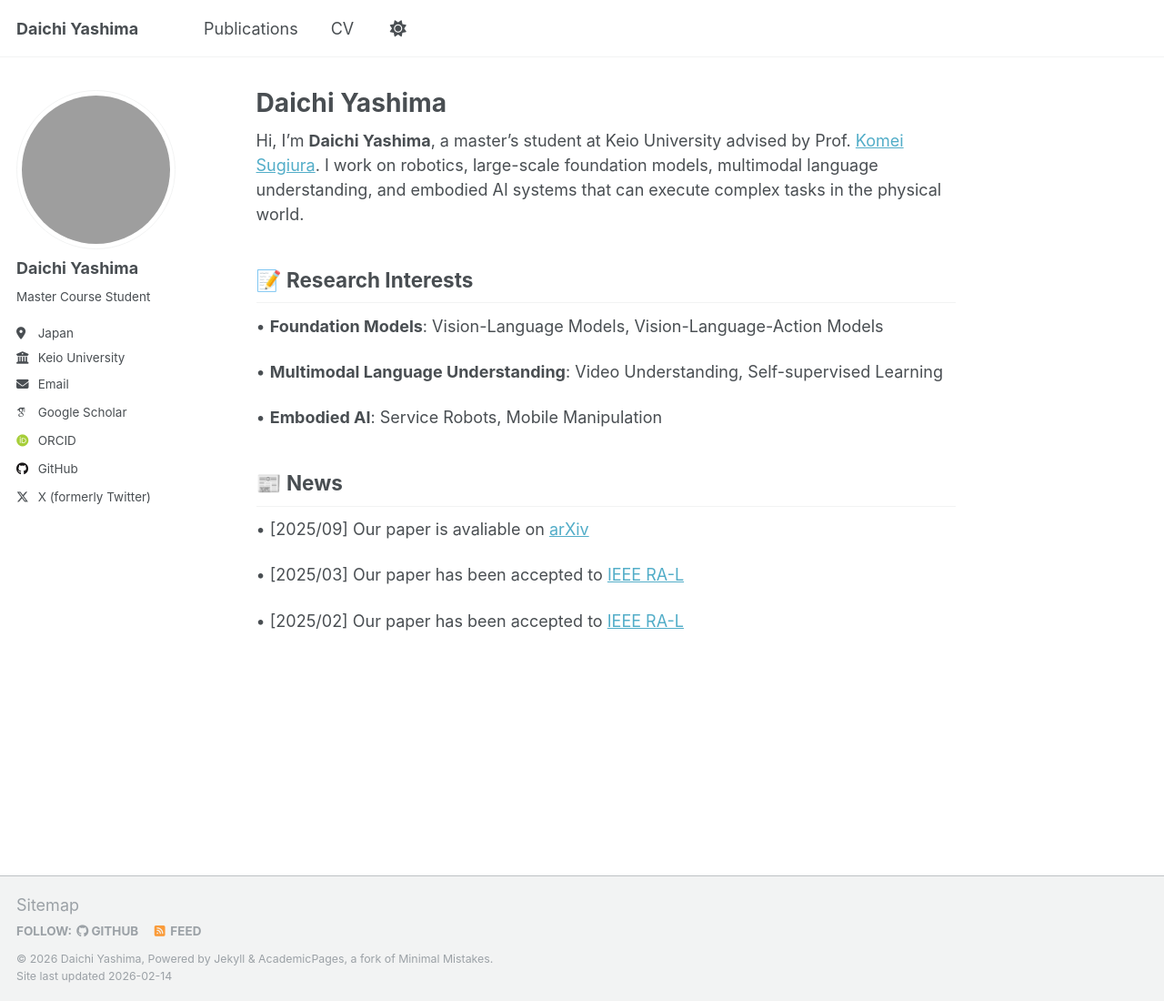
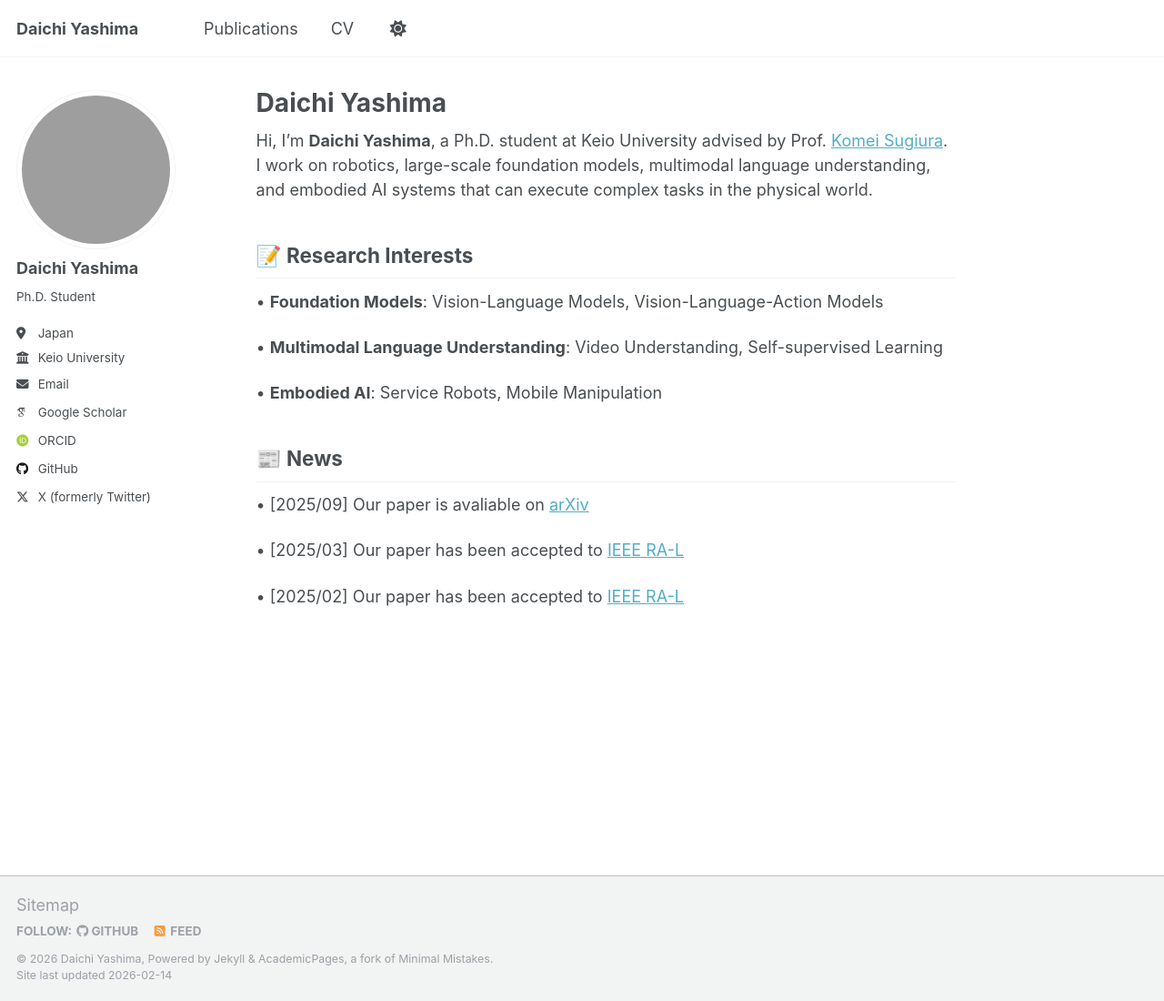
Before and after one commit to daichi1207/daichi1207.github.io, a Jekyll site: the page built from _pages/about.md, in a window 1280 px wide and 1100 px high. Shown: the whole window at 91% size. Built offline with Jekyll 4.4.1, drawn with Linux system fonts in a browser that asks for light colours; some web fonts are replaced.

Commit message:
:art: up

```diff
--- a/_config.yml
+++ b/_config.yml
@@ -12,7 +12,7 @@ site_theme               : "default"
 title                    : "Daichi Yashima"
 title_separator          : "-"
 name                     : &name "Daichi Yashima"
-description              : "Daichi Yashima is a master's student at Keio University researching robotics, foundation models, multimodal understanding, and embodied AI."
+description              : "Daichi Yashima is a Ph.D. student at Keio University researching robotics, foundation models, multimodal understanding, and embodied AI."
 url                      : https://daichi1207.github.io # the base hostname & protocol for your site e.g. "https://[your GitHub username].github.io" or if you already have some other page hosted on Github then use "https://[your GitHub username].github.io/[Your Repo Name]"
 baseurl                  : "" # the subpath of your site, e.g. "/blog"
 repository               : "daichi1207/daichi1207.github.io"
@@ -25,7 +25,7 @@ author:
   avatar           : "self.jpeg"
   name             : "Daichi Yashima"
   pronouns         : # example: "she/her"
-  bio              : "Master Course Student"
+  bio              : "Ph.D. Student"
   location         : "Japan"
   employer         : "Keio University"
   uri              : # URL
--- a/_pages/about.md
+++ b/_pages/about.md
@@ -2,7 +2,7 @@
 permalink: /
 title: "Daichi Yashima"
 seo_title: "Daichi Yashima"
-description: "Daichi Yashima is a master's student at Keio University working on robotics, foundation models, multimodal language understanding, and embodied AI."
+description: "Daichi Yashima is a Ph.D. student at Keio University working on robotics, foundation models, multimodal language understanding, and embodied AI."
 excerpt: "Daichi Yashima is a robotics researcher at Keio University focused on foundation models, multimodal language understanding, and embodied AI."
 author_profile: true
 redirect_from:
@@ -10,7 +10,7 @@ redirect_from:
   - /about.html
 ---
 
-Hi, I'm **Daichi Yashima**, a master's student at Keio University advised by Prof. [Komei Sugiura](https://komeisugiura.jp/index_en.html). I work on robotics, large-scale foundation models, multimodal language understanding, and embodied AI systems that can execute complex tasks in the physical world.
+Hi, I'm **Daichi Yashima**, a Ph.D. student at Keio University advised by Prof. [Komei Sugiura](https://komeisugiura.jp/index_en.html). I work on robotics, large-scale foundation models, multimodal language understanding, and embodied AI systems that can execute complex tasks in the physical world.
 
 ## 📝 Research Interests
 
```
Also changed, not shown: 1 other file.
